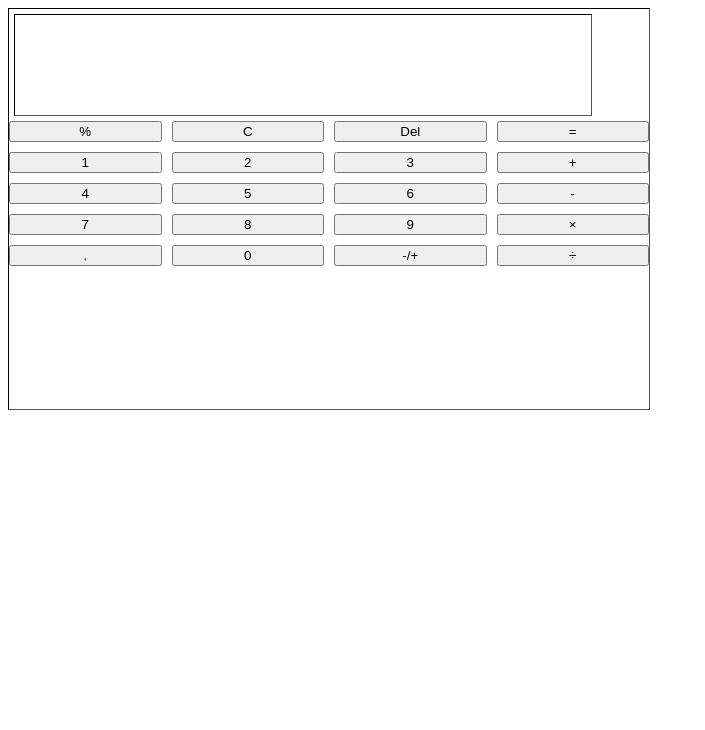
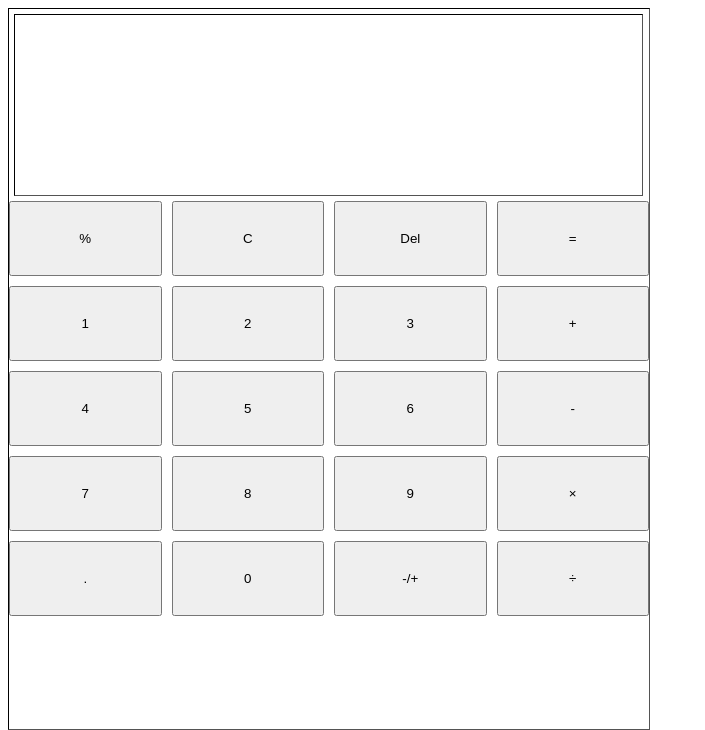
Before and after one commit to black1ava/calculator-web, a website: page client/index.html in a window 1280 px wide. Shown: the whole page, without its empty margins (0-705 px from the left). Drawn offline with Linux system fonts and the light colour scheme.

Commit message:
Final Product

```diff
--- a/assets/index.css
+++ b/assets/index.css
@@ -1,16 +1,17 @@
 #container{
   width: 50vw;
-  height: 50vh;
+  height: 90vh;
   border: black inset 1px;
   display: flex;
   flex-direction: column;
 }
 
 #screen{
-  width: 90%;
+  width: 98%;
   height: 25%;
   border: black inset 1px;
   margin: 5px;
+  font-size: 50px;
 }
 
 #btns{
@@ -19,3 +20,7 @@
   grid-template-columns: 1fr 1fr 1fr 1fr;
   grid-gap: 10px;
 }
+
+button{
+  height: 75px;
+}
--- a/assets/index.js
+++ b/assets/index.js
@@ -14,7 +14,7 @@ lbls.forEach(function(lbl){
   switch(lbl.type){
     case 'chr':
       button.addEventListener('click', () => {
-        if(screen.innerHTML.length < 18){
+        if(screen.innerHTML.length < 27){
           screen.innerHTML += lbl.name;
         }
       });
```
